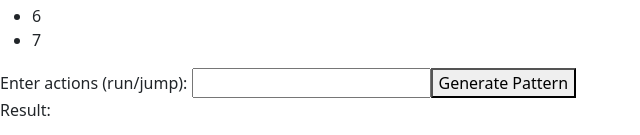
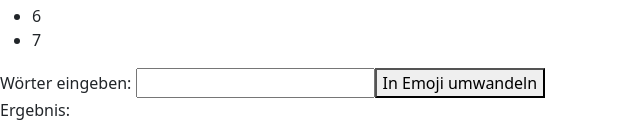
Before and after one commit to kreemdaada/skillsReact, a React (Create React App) app: page /stringtonummer in a window 1280 px wide. Shown: the part 1529-1664 px from the top of the page, without its empty margins (0-640 px from the left). Built offline with nearby package versions, Linux system fonts and the light colour scheme; no server answers.

Commit message:
neue-Kommponent-transform-text-to-emojy

```diff
--- a/src/stringtonummer/InputTransform.jsx
+++ b/src/stringtonummer/InputTransform.jsx
@@ -1,42 +1,50 @@
 import React, { useState } from 'react';
 
-// Funktionelle Komponente für die Laufsportler-Anwendung
-const RunningAthlete = () => {
-  // State-Variablen, um die Benutzereingabe und das generierte Ergebnis zu verfolgen
+const EmojiConverter = () => {
+  // State-Variablen zum Verfolgen der Benutzereingabe und des generierten Ergebnisses
   const [inputValue, setInputValue] = useState('');
   const [result, setResult] = useState('');
 
-  // Event-Handler für Änderungen der Benutzereingabe
+  // Event-Handler für Eingabeänderungen
   const handleInputChange = (e) => {
     setInputValue(e.target.value);
   };
 
-  // Funktion zum Generieren des Musters basierend auf der Benutzereingabe
-  const generatePattern = () => {
-    // Konvertiere die Eingabeaktionen in Kleinbuchstaben und teile sie in ein Array auf
-    const actions = inputValue.toLowerCase().split(' ');
+  // Funktion zum Konvertieren von Wörtern in Emojis
+  const convertToEmoji = () => {
+    // Schlüsselwörter und zugehörige Emojis definieren
+    const keywords = ['auto', 'zug', 'ampel', 'welt', 'kirche', 'krankenwagen', 'lachen', 'weinen', 'pizza', 'burger', 'blume'];
+    const emojis = ['🚗', '🚋', '🚦', '🌎', '⛪', '🚑', '😂', '😥', '🍕', '🍔', '🌷'];
 
-    // Ordne jeder Aktion ihr entsprechendes Symbol im Muster zu
-    const pattern = actions.map(action => (action === 'run' ? '_' : (action === 'jump' ? '/' : ''))).join('');
+    // Benutzereingabe in Kleinbuchstaben umwandeln und in ein Array aufteilen
+    const words = inputValue.toLowerCase().split(' ');
 
-    // Setze das generierte Muster in den Zustand des Ergebnisses
-    setResult(pattern);
+    // Jedes Wort in der Eingabe überprüfen und durch das entsprechende Emoji ersetzen
+    const convertedResult = words.map(word => {
+      const index = keywords.indexOf(word);
+      // Wenn das Wort in den Schlüsselwörtern gefunden wurde, wird das zugehörige Emoji zurückgegeben, sonst das ursprüngliche Wort
+      return index !== -1 ? emojis[index] : word;
+    }).join(' ');
+
+    // Das generierte Ergebnis in den Resultat-Zustand setzen
+    setResult(convertedResult);
   };
+
   return (
     <div>
-      {/* Input field for the user to enter actions */}
+      {/* Eingabefeld für den Benutzer, um Wörter einzugeben */}
       <label>
-        Enter actions (run/jump):{' '}
+        Wörter eingeben: {' '}
         <input type="text" value={inputValue} onChange={handleInputChange} />
       </label>
 
-      {/* Button to trigger the pattern generation */}
-      <button onClick={generatePattern}>Generate Pattern</button>
+      {/* Button zum Auslösen der Umwandlung in Emojis */}
+      <button onClick={convertToEmoji}>In Emoji umwandeln</button>
 
-      {/* Display the generated result */}
-      <p>Result: {result}</p>
+      {/* Anzeigen des generierten Ergebnisses */}
+      <p>Ergebnis: {result}</p>
     </div>
   );
 };
 
-export default RunningAthlete;
+export default EmojiConverter;
```
